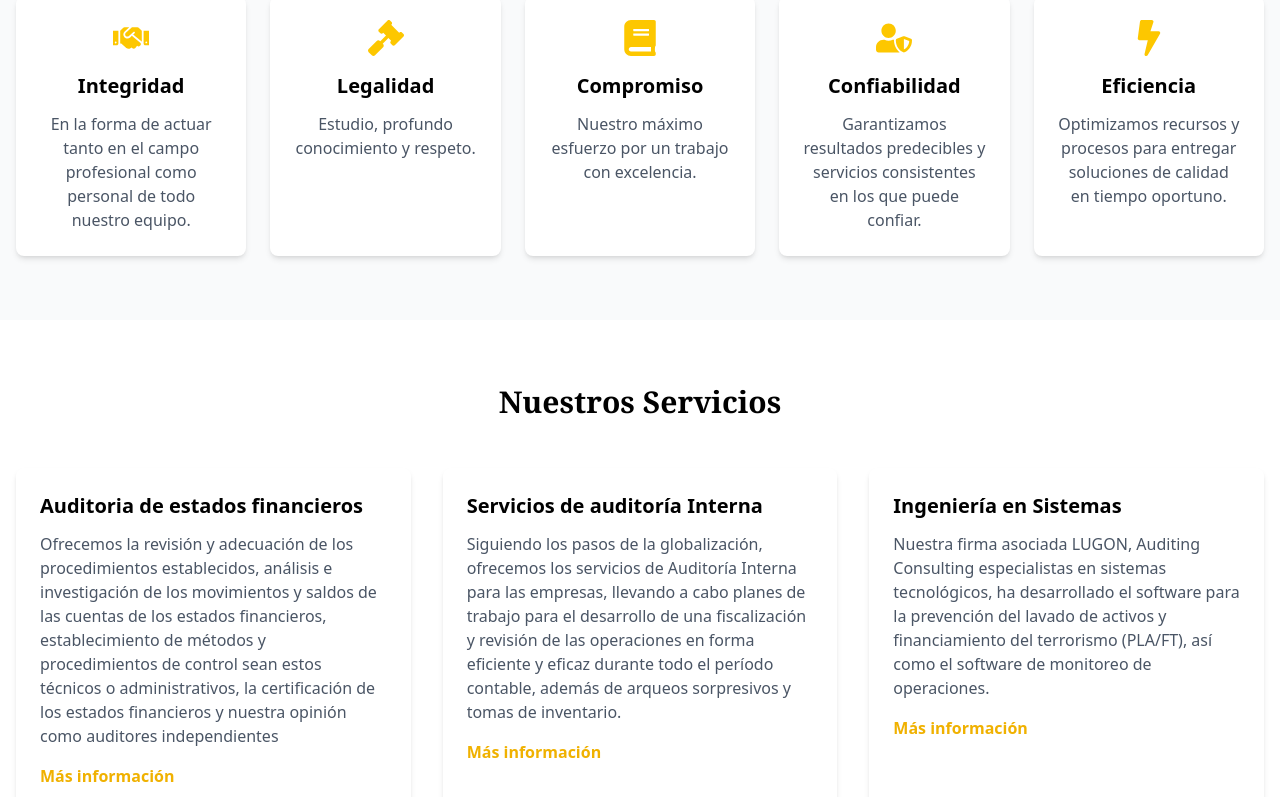
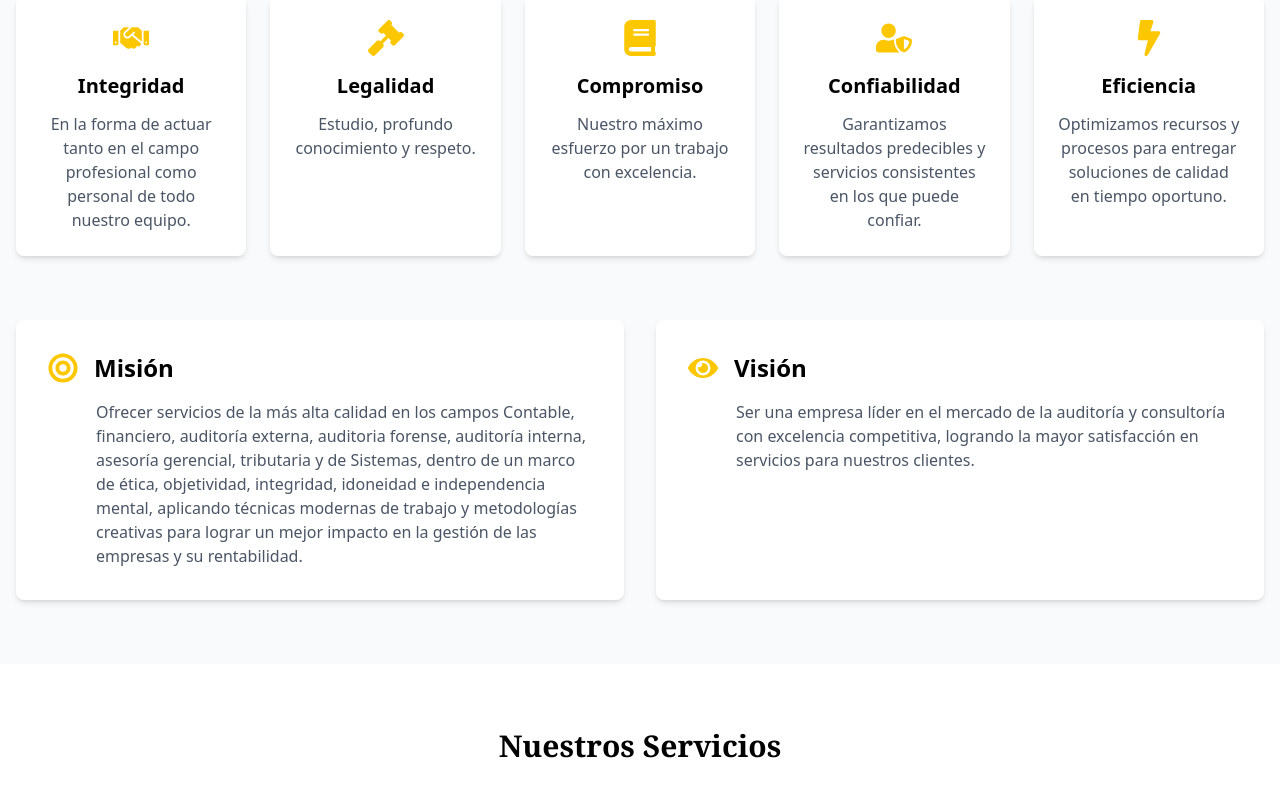
Before and after one commit to andrestdjhw/DMLandingPage, a React (Vite) app: page / in a window 1280 px wide. Shown: the part 896-1693 px from the top of the page. Built offline with nearby package versions, Linux system fonts and the light colour scheme.

Commit message:
Agregando la Mision y Vision de la Firma

```diff
--- a/src/App.jsx
+++ b/src/App.jsx
@@ -1,5 +1,5 @@
 import { useState, useEffect } from 'react'
-import { FaBalanceScale, FaGavel, FaHandshake, FaBook, FaPhone, FaMapMarkerAlt, FaEnvelope, FaClock ,FaUserShield, FaBolt } from 'react-icons/fa'
+import { FaBalanceScale, FaGavel, FaHandshake, FaBook, FaPhone, FaMapMarkerAlt, FaEnvelope, FaClock, FaUserShield, FaBolt, FaBullseye, FaEye } from 'react-icons/fa'
 import { FiMenu, FiX } from 'react-icons/fi'
 import emailjs from '@emailjs/browser'
 
@@ -280,7 +280,9 @@ function App() {
         <section id="filosofia" className="py-16 bg-gray-50 mt-20">
           <div className="container mx-auto px-4">
             <h2 className="text-3xl font-bold text-center mb-12 font-serif">Nuestra Filosofía</h2>
-            <div className="grid md:grid-cols-5 gap-6">
+
+            {/* Valores de la Matriz */}
+            <div className="grid md:grid-cols-5 gap-6 mb-16">
               <div className="bg-white p-6 rounded-lg shadow-md text-center">
                 <FaHandshake className="text-yellow-400 text-4xl mx-auto mb-4" />
                 <h3 className="text-xl font-bold mb-3">Integridad</h3>
@@ -314,6 +316,35 @@ function App() {
                 <h3 className="text-xl font-bold mb-3">Eficiencia</h3>
                 <p className="text-gray-600">
                   Optimizamos recursos y procesos para entregar soluciones de calidad en tiempo oportuno.
+                </p>
+              </div>
+            </div>
+
+            {/* Vision and Mission */}
+            <div className="grid md:grid-cols-2 gap-8 mt-12">
+              {/* Mission */}
+              <div className="bg-white p-8 rounded-lg shadow-md">
+                <div className="flex items-center mb-4">
+                  <FaBullseye className="text-yellow-400 text-3xl mr-4" />
+                  <h3 className="text-2xl font-bold">Misión</h3>
+                </div>
+                <p className="text-gray-600 pl-12">
+                  Ofrecer servicios de la más alta calidad en los campos Contable, financiero, auditoría externa,
+                  auditoria forense, auditoría interna, asesoría gerencial, tributaria y de Sistemas, dentro de un marco de ética, objetividad,
+                  integridad, idoneidad e independencia mental, aplicando técnicas modernas de trabajo y
+                  metodologías creativas para lograr un mejor impacto en la gestión de las empresas y su rentabilidad.
+                </p>
+              </div>
+
+              {/* Vision */}
+              <div className="bg-white p-8 rounded-lg shadow-md">
+                <div className="flex items-center mb-4">
+                  <FaEye className="text-yellow-400 text-3xl mr-4" />
+                  <h3 className="text-2xl font-bold">Visión</h3>
+                </div>
+                <p className="text-gray-600 pl-12">
+                  Ser una empresa líder en el mercado de la auditoría y consultoría con excelencia competitiva,
+                  logrando la mayor satisfacción en servicios para nuestros clientes.
                 </p>
               </div>
             </div>
```
